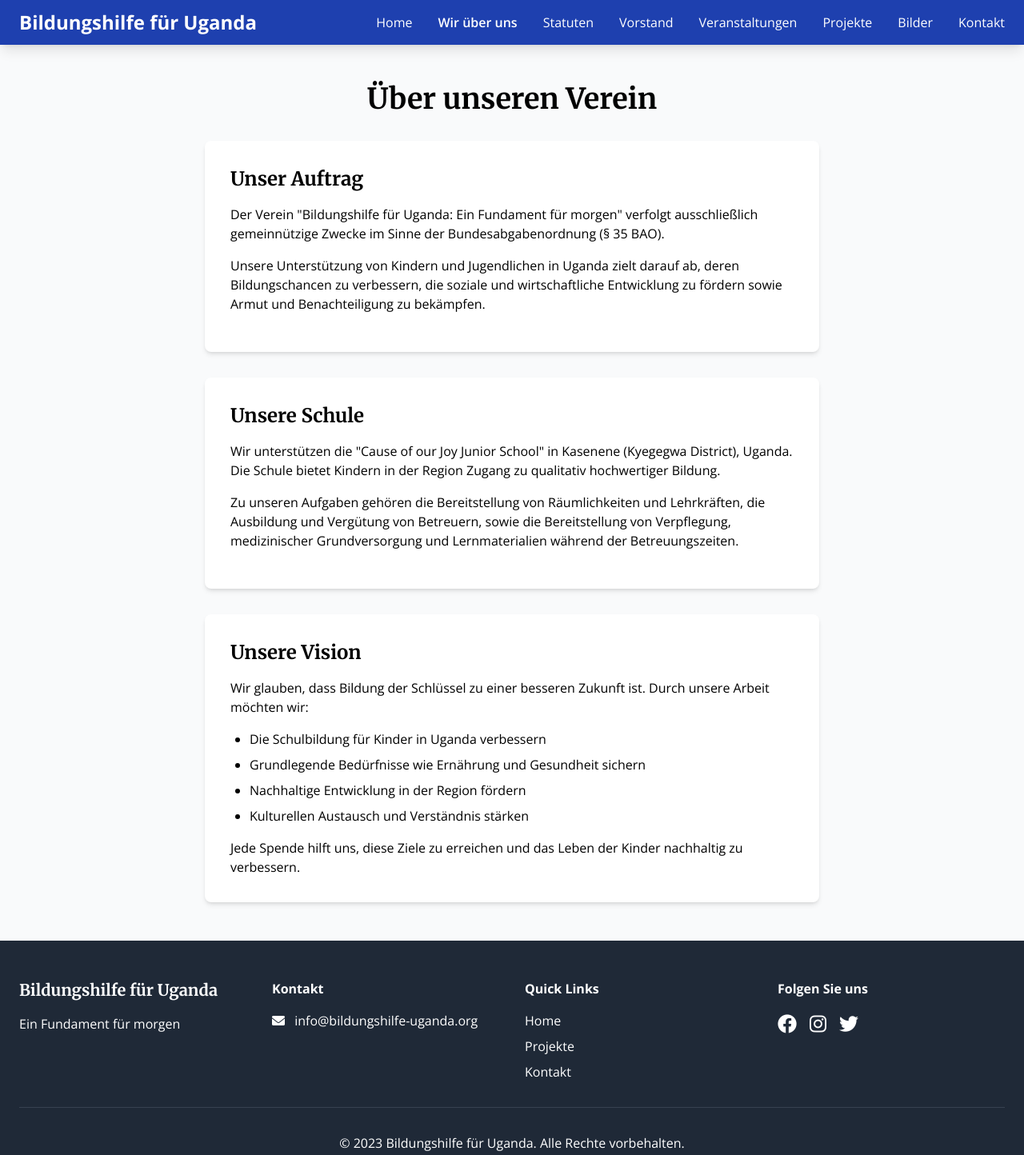
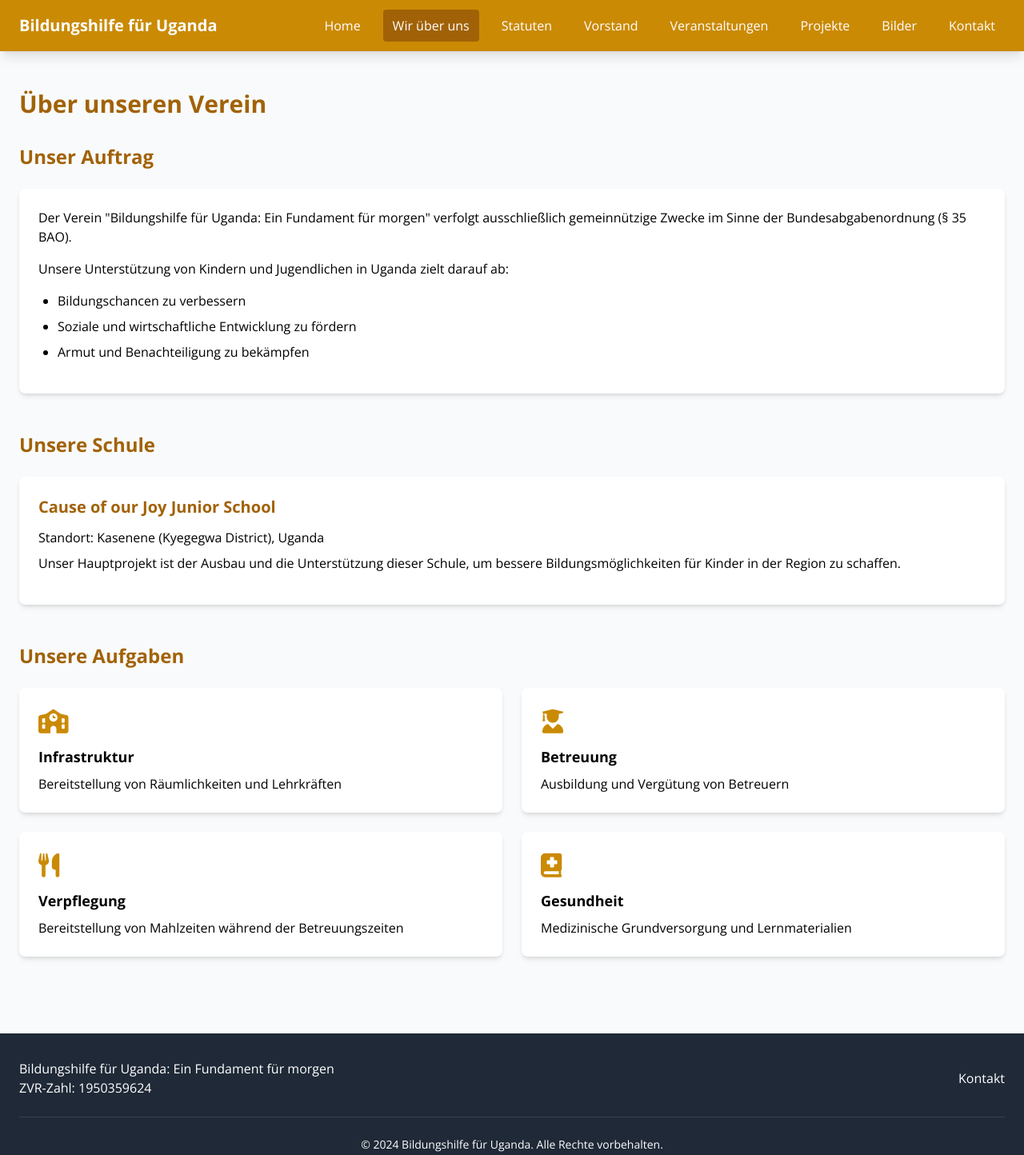
Before and after one commit to BAckfischghg/blackboxai-1744195036807, a plain HTML site: page about.html in a window 1280 px wide. Shown: the top 1444 px of the page at 80% size. Drawn offline with nearby package versions, Linux system fonts and the light colour scheme.

Commit message:
Add about.html 1744199023182

```diff
--- a/about.html
+++ b/about.html
@@ -6,37 +6,34 @@
     <title>Über uns | Bildungshilfe für Uganda</title>
     <script src="https://cdn.tailwindcss.com"></script>
     <link rel="stylesheet" href="https://cdnjs.cloudflare.com/ajax/libs/font-awesome/6.0.0-beta3/css/all.min.css">
-    <link href="https://fonts.googleapis.com/css2?family=Open+Sans:wght@400;600;700&family=Merriweather:wght@400;700&display=swap" rel="stylesheet">
+    <link href="https://fonts.googleapis.com/css2?family=Open+Sans:wght@400;600;700&display=swap" rel="stylesheet">
     <style>
         body {
             font-family: 'Open Sans', sans-serif;
-        }
-        h1, h2, h3 {
-            font-family: 'Merriweather', serif;
         }
     </style>
 </head>
 <body class="bg-gray-50">
     <!-- Navigation -->
-    <nav class="bg-blue-800 text-white shadow-lg">
+    <nav class="bg-yellow-600 text-white shadow-lg">
         <div class="container mx-auto px-6 py-3">
             <div class="flex justify-between items-center">
-                <div class="text-2xl font-bold">
+                <div class="text-xl font-bold">
                     Bildungshilfe für Uganda
                 </div>
-                <div class="hidden md:flex space-x-8">
-                    <a href="index.html" class="hover:text-blue-200">Home</a>
-                    <a href="about.html" class="hover:text-blue-200 font-semibold">Wir über uns</a>
-                    <a href="statutes.html" class="hover:text-blue-200">Statuten</a>
-                    <a href="board.html" class="hover:text-blue-200">Vorstand</a>
-                    <a href="events.html" class="hover:text-blue-200">Veranstaltungen</a>
-                    <a href="projects.html" class="hover:text-blue-200">Projekte</a>
-                    <a href="gallery.html" class="hover:text-blue-200">Bilder</a>
-                    <a href="contact.html" class="hover:text-blue-200">Kontakt</a>
+                <div class="hidden md:flex space-x-4">
+                    <a href="index.html" class="hover:bg-yellow-700 px-3 py-2 rounded">Home</a>
+                    <a href="about.html" class="bg-yellow-700 px-3 py-2 rounded">Wir über uns</a>
+                    <a href="statutes.html" class="hover:bg-yellow-700 px-3 py-2 rounded">Statuten</a>
+                    <a href="board.html" class="hover:bg-yellow-700 px-3 py-2 rounded">Vorstand</a>
+                    <a href="events.html" class="hover:bg-yellow-700 px-3 py-2 rounded">Veranstaltungen</a>
+                    <a href="projects.html" class="hover:bg-yellow-700 px-3 py-2 rounded">Projekte</a>
+                    <a href="gallery.html" class="hover:bg-yellow-700 px-3 py-2 rounded">Bilder</a>
+                    <a href="contact.html" class="hover:bg-yellow-700 px-3 py-2 rounded">Kontakt</a>
                 </div>
                 <div class="md:hidden">
-                    <button class="mobile-menu-button">
-                        <i class="fas fa-bars text-2xl"></i>
+                    <button class="mobile-menu-button p-2">
+                        <i class="fas fa-bars text-xl"></i>
                     </button>
                 </div>
             </div>
@@ -45,89 +42,94 @@
 
     <!-- Main Content -->
     <main class="container mx-auto px-6 py-12">
-        <h1 class="text-4xl font-bold mb-8 text-center">Über unseren Verein</h1>
+        <h1 class="text-3xl font-bold mb-8 text-yellow-700">Über unseren Verein</h1>
 
-        <div class="max-w-3xl mx-auto">
-            <div class="bg-white p-8 rounded-lg shadow-md mb-8">
-                <h2 class="text-2xl font-bold mb-4">Unser Auftrag</h2>
+        <section class="mb-12">
+            <h2 class="text-2xl font-bold mb-6 text-yellow-700">Unser Auftrag</h2>
+            <div class="bg-white p-6 rounded-lg shadow-md">
                 <p class="mb-4">
                     Der Verein "Bildungshilfe für Uganda: Ein Fundament für morgen" verfolgt ausschließlich gemeinnützige Zwecke im Sinne der Bundesabgabenordnung (§ 35 BAO).
                 </p>
                 <p class="mb-4">
-                    Unsere Unterstützung von Kindern und Jugendlichen in Uganda zielt darauf ab, deren Bildungschancen zu verbessern, die soziale und wirtschaftliche Entwicklung zu fördern sowie Armut und Benachteiligung zu bekämpfen.
+                    Unsere Unterstützung von Kindern und Jugendlichen in Uganda zielt darauf ab:
+                </p>
+                <ul class="list-disc pl-6 mb-4 space-y-2">
+                    <li>Bildungschancen zu verbessern</li>
+                    <li>Soziale und wirtschaftliche Entwicklung zu fördern</li>
+                    <li>Armut und Benachteiligung zu bekämpfen</li>
+                </ul>
+            </div>
+        </section>
+
+        <section class="mb-12">
+            <h2 class="text-2xl font-bold mb-6 text-yellow-700">Unsere Schule</h2>
+            <div class="bg-white p-6 rounded-lg shadow-md">
+                <h3 class="text-xl font-bold mb-3 text-yellow-700">Cause of our Joy Junior School</h3>
+                <p class="mb-2">Standort: Kasenene (Kyegegwa District), Uganda</p>
+                <p class="mb-4">
+                    Unser Hauptprojekt ist der Ausbau und die Unterstützung dieser Schule, um bessere Bildungsmöglichkeiten für Kinder in der Region zu schaffen.
                 </p>
             </div>
+        </section>
 
-            <div class="bg-white p-8 rounded-lg shadow-md mb-8">
-                <h2 class="text-2xl font-bold mb-4">Unsere Schule</h2>
-                <p class="mb-4">
-                    Wir unterstützen die "Cause of our Joy Junior School" in Kasenene (Kyegegwa District), Uganda. Die Schule bietet Kindern in der Region Zugang zu qualitativ hochwertiger Bildung.
-                </p>
-                <p class="mb-4">
-                    Zu unseren Aufgaben gehören die Bereitstellung von Räumlichkeiten und Lehrkräften, die Ausbildung und Vergütung von Betreuern, sowie die Bereitstellung von Verpflegung, medizinischer Grundversorgung und Lernmaterialien während der Betreuungszeiten.
-                </p>
+        <section class="mb-12">
+            <h2 class="text-2xl font-bold mb-6 text-yellow-700">Unsere Aufgaben</h2>
+            <div class="grid md:grid-cols-2 gap-6">
+                <div class="bg-white p-6 rounded-lg shadow-md">
+                    <div class="text-yellow-600 mb-3">
+                        <i class="fas fa-school text-3xl"></i>
+                    </div>
+                    <h3 class="text-lg font-bold mb-2">Infrastruktur</h3>
+                    <p>Bereitstellung von Räumlichkeiten und Lehrkräften</p>
+                </div>
+                <div class="bg-white p-6 rounded-lg shadow-md">
+                    <div class="text-yellow-600 mb-3">
+                        <i class="fas fa-user-graduate text-3xl"></i>
+                    </div>
+                    <h3 class="text-lg font-bold mb-2">Betreuung</h3>
+                    <p>Ausbildung und Vergütung von Betreuern</p>
+                </div>
+                <div class="bg-white p-6 rounded-lg shadow-md">
+                    <div class="text-yellow-600 mb-3">
+                        <i class="fas fa-utensils text-3xl"></i>
+                    </div>
+                    <h3 class="text-lg font-bold mb-2">Verpflegung</h3>
+                    <p>Bereitstellung von Mahlzeiten während der Betreuungszeiten</p>
+                </div>
+                <div class="bg-white p-6 rounded-lg shadow-md">
+                    <div class="text-yellow-600 mb-3">
+                        <i class="fas fa-book-medical text-3xl"></i>
+                    </div>
+                    <h3 class="text-lg font-bold mb-2">Gesundheit</h3>
+                    <p>Medizinische Grundversorgung und Lernmaterialien</p>
+                </div>
             </div>
-
-            <div class="bg-white p-8 rounded-lg shadow-md">
-                <h2 class="text-2xl font-bold mb-4">Unsere Vision</h2>
-                <p class="mb-4">
-                    Wir glauben, dass Bildung der Schlüssel zu einer besseren Zukunft ist. Durch unsere Arbeit möchten wir:
-                </p>
-                <ul class="list-disc pl-6 mb-4 space-y-2">
-                    <li>Die Schulbildung für Kinder in Uganda verbessern</li>
-                    <li>Grundlegende Bedürfnisse wie Ernährung und Gesundheit sichern</li>
-                    <li>Nachhaltige Entwicklung in der Region fördern</li>
-                    <li>Kulturellen Austausch und Verständnis stärken</li>
-                </ul>
-                <p>
-                    Jede Spende hilft uns, diese Ziele zu erreichen und das Leben der Kinder nachhaltig zu verbessern.
-                </p>
-            </div>
-        </div>
+        </section>
     </main>
 
     <!-- Footer -->
-    <footer class="bg-gray-800 text-white py-12">
+    <footer class="bg-gray-800 text-white py-8">
         <div class="container mx-auto px-6">
-            <div class="grid md:grid-cols-4 gap-8">
-                <div>
-                    <h3 class="text-xl font-bold mb-4">Bildungshilfe für Uganda</h3>
-                    <p>Ein Fundament für morgen</p>
+            <div class="flex flex-col md:flex-row justify-between items-center">
+                <div class="mb-4 md:mb-0">
+                    <p>Bildungshilfe für Uganda: Ein Fundament für morgen</p>
+                    <p>ZVR-Zahl: 1950359624</p>
                 </div>
                 <div>
-                    <h4 class="font-bold mb-4">Kontakt</h4>
-                    <p><i class="fas fa-envelope mr-2"></i> info@bildungshilfe-uganda.org</p>
-                </div>
-                <div>
-                    <h4 class="font-bold mb-4">Quick Links</h4>
-                    <ul class="space-y-2">
-                        <li><a href="index.html" class="hover:text-blue-300">Home</a></li>
-                        <li><a href="projects.html" class="hover:text-blue-300">Projekte</a></li>
-                        <li><a href="contact.html" class="hover:text-blue-300">Kontakt</a></li>
-                    </ul>
-                </div>
-                <div>
-                    <h4 class="font-bold mb-4">Folgen Sie uns</h4>
-                    <div class="flex space-x-4">
-                        <a href="#" class="text-2xl hover:text-blue-300"><i class="fab fa-facebook"></i></a>
-                        <a href="#" class="text-2xl hover:text-blue-300"><i class="fab fa-instagram"></i></a>
-                        <a href="#" class="text-2xl hover:text-blue-300"><i class="fab fa-twitter"></i></a>
-                    </div>
+                    <a href="contact.html" class="hover:text-yellow-400">Kontakt</a>
                 </div>
             </div>
-            <div class="border-t border-gray-700 mt-8 pt-8 text-center">
-                <p>&copy; 2023 Bildungshilfe für Uganda. Alle Rechte vorbehalten.</p>
+            <div class="border-t border-gray-700 mt-6 pt-6 text-center text-sm">
+                <p>&copy; 2024 Bildungshilfe für Uganda. Alle Rechte vorbehalten.</p>
             </div>
         </div>
     </footer>
 
     <script>
-        // Mobile menu toggle
+        // Mobile menu functionality
         const mobileMenuButton = document.querySelector('.mobile-menu-button');
-        const mobileMenu = document.querySelector('.mobile-menu');
-
         mobileMenuButton.addEventListener('click', () => {
-            mobileMenu.classList.toggle('hidden');
+            alert('Mobile menu will be implemented');
         });
     </script>
 </body>
```
